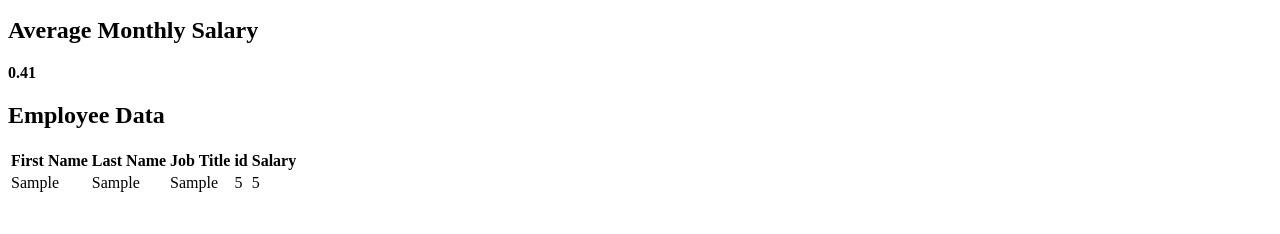
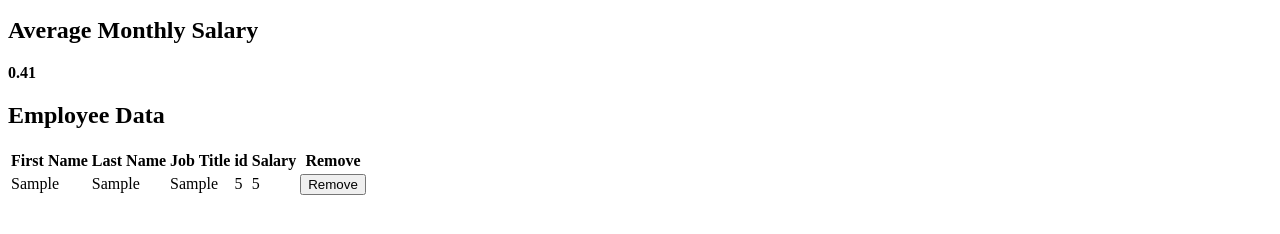
Before and after one commit to AlexJHand/canopus-salary-calculator, a plain HTML site: page index.html in a window 1280 px wide. Both pictures are taken after typing "Sample", "Sample", "Sample", "5", "5" into the empty fields and a click on the button "Submit". Shown: the part 104-338 px from the top of the page. Drawn offline with Linux system fonts and the light colour scheme.

Commit message:
Added delete button. Started code for removing from array.

```diff
--- a/index.html
+++ b/index.html
@@ -37,6 +37,7 @@
                     <th>Job Title</th>
                     <th>id</th>
                     <th>Salary</th>
+                    <th>Remove</th>
                 </tr>
             </thead>
             <tbody id="employeeData">
--- a/script.js
+++ b/script.js
@@ -17,6 +17,17 @@ $(document).ready(function(){
         // Clear all values
         $('.salaryInput').val('');
     });
+
+    $('#employeeData').on('click', '.deleteButton', function(){
+        console.log('Employee id:', $(this).data('eid'));
+        // Remove item from the array
+        // displayAllPeople();
+        // compute the average
+
+        // OR
+
+        // $(this).parent().parent().remove(); // to remove the row
+    });
 });
 
 function displayAllPeople() {
@@ -33,6 +44,8 @@ function displayAllPeople() {
         $row.append('<td>' + person.id + '</td>');
         $row.append('<td>' + person.salary + '</td>');
 
+        var $deleteButton = $('<td><button class="deleteButton" data-eid="' + person.id + '">Remove</button></td>');
+        $row.append($deleteButton);
         var salaryNumber = parseFloat(person.salary);
         totalSalary = totalSalary + salaryNumber;
 
```
